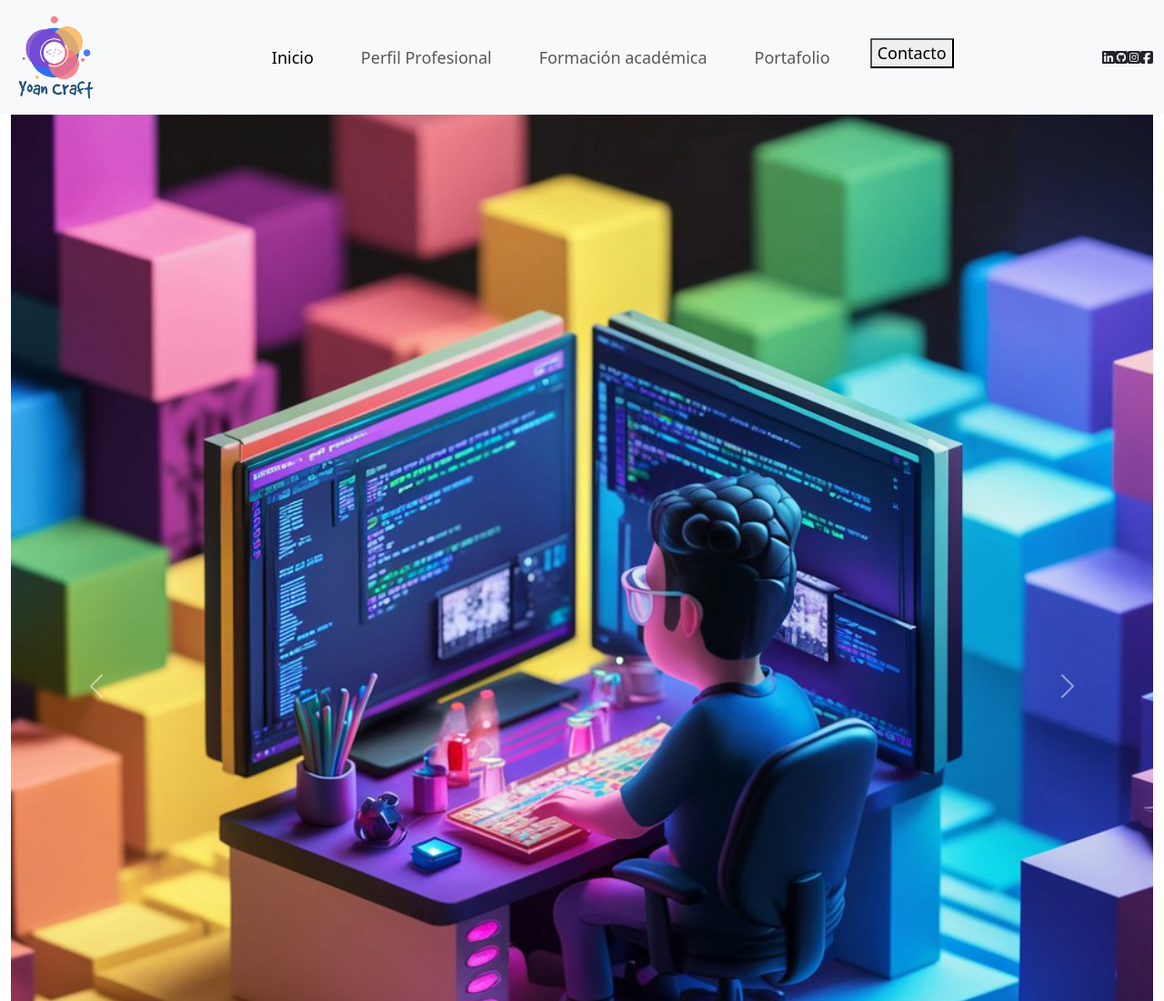
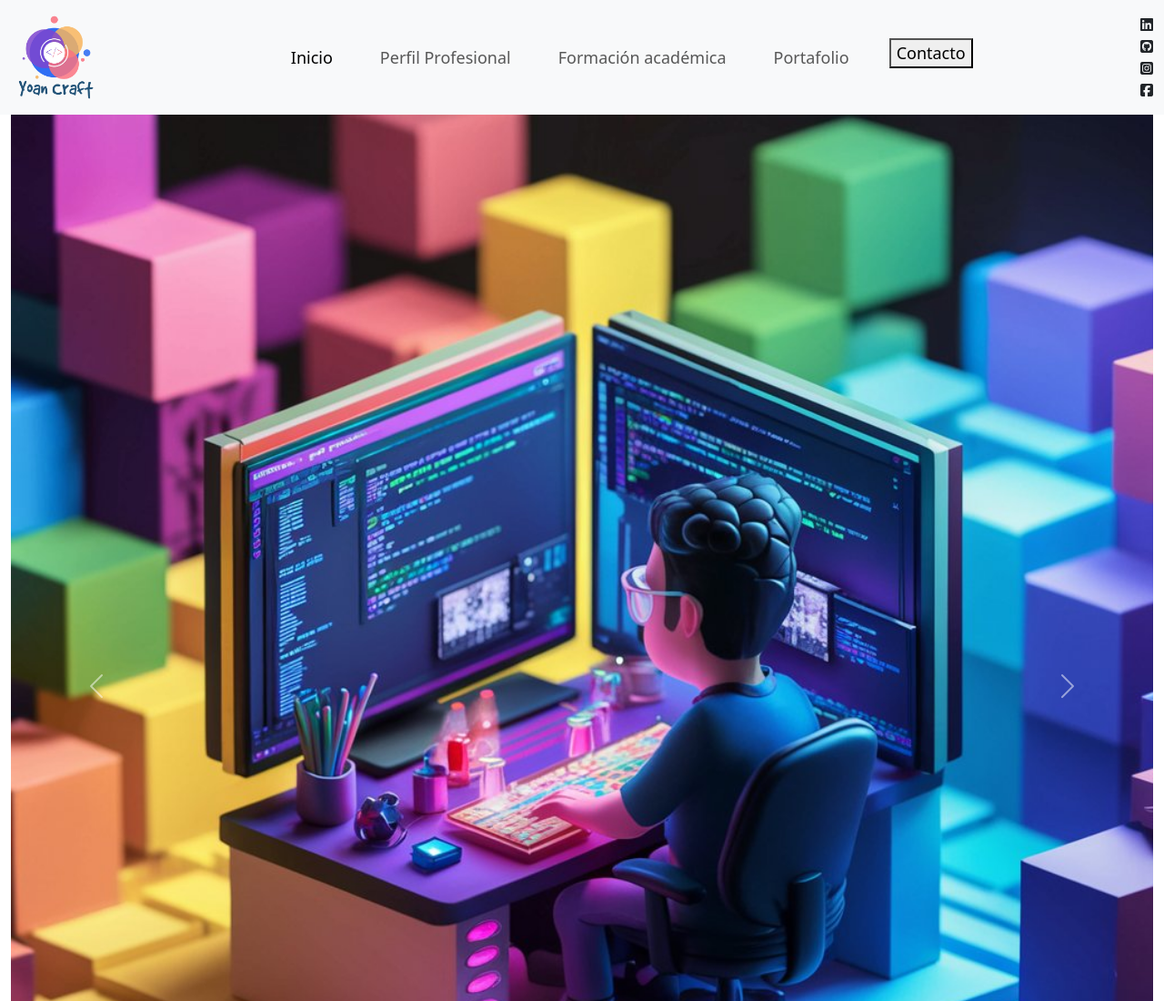
Before and after one commit to yoan-morales/Porfolio, a website: page src/index.html in a window 1280 px wide. Shown: the top 1100 px of the page at 91% size. Drawn offline with nearby package versions, Linux system fonts and the light colour scheme.

Commit message:
Second commit

```diff
--- a/src/assets/stylesheets/componentes/menu.scss
+++ b/src/assets/stylesheets/componentes/menu.scss
@@ -16,8 +16,5 @@
         }
       }
     }
-    &__icons {
-      @include align(flex, flex-end, center);
-    }
   }
 }
--- a/src/index.html
+++ b/src/index.html
@@ -46,10 +46,18 @@
           </ul>
         </div>
         <div class="portfolioNav__icons">
-          <i class="fa-brands fa-linkedin"></i>
-          <i class="fa-brands fa-square-github"></i>
-          <i class="fa-brands fa-square-instagram"></i>
-          <i class="fa-brands fa-square-facebook"></i>
+          <div class="portfolioNav__icon">
+            <i class="fa-brands fa-linkedin"></i>
+          </div>
+          <div class="portfolioNav__icon">
+            <i class="fa-brands fa-square-github"></i>
+          </div>
+          <div class="portfolioNav__icon">
+            <i class="fa-brands fa-square-instagram"></i>
+          </div>
+          <div class="portfolioNav__icon">
+            <i class="fa-brands fa-square-facebook"></i>
+          </div>
         </div>
       </div>
     </nav>
```
Also changed, not shown: src/dist/style.css, 1 other file.
